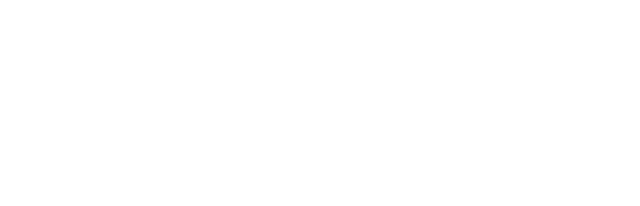
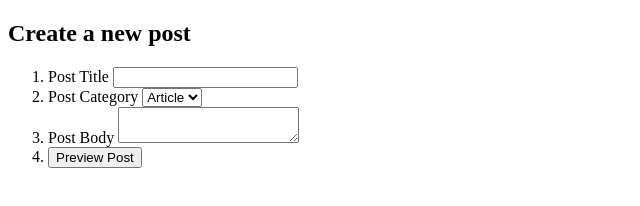
Before and after one commit to hci-2022/09-form-behavior, a plain HTML site: page index.html in a window 1280 px wide. Shown: the whole page, without its empty margins (0-640 px from the left). Drawn offline with Linux system fonts and the light colour scheme; files whose address does not match are found by name.

Commit message:
Add post-creation form

```diff
--- a/index.html
+++ b/index.html
@@ -1,5 +1,5 @@
 <!DOCTYPE html>
-<html lang="en">
+<html lang="en" id="create-post">
 <head>
   <title>Create New Post</title>
   <meta charset="utf-8" />
@@ -7,7 +7,32 @@
   <link rel="stylesheet" href="assets/css/screen.css" />
 </head>
 <body>
-
+  <main>
+    <form name="post" action="preview/" method="get">
+      <h2>Create a new post</h2>
+      <ol>
+        <li>
+          <label for="title">Post Title</label>
+          <input id="title" name="title" type="text" />
+        </li>
+        <li>
+          <label for="category">Post Category</label>
+          <select id="category" name="category">
+            <option value="article">Article</option>
+            <option value="link">Link</option>
+            <option value="photo">Photo</option>
+          </select>
+        </li>
+        <li>
+          <label for="content">Post Body</label>
+          <textarea id="content" name="content"></textarea>
+        </li>
+        <li>
+          <button type="submit">Preview Post</button>
+        </li>
+      </ol>
+    </form>
+  </main>
   <script src="assets/css/site.js"></script>
 </body>
 </html>
```
